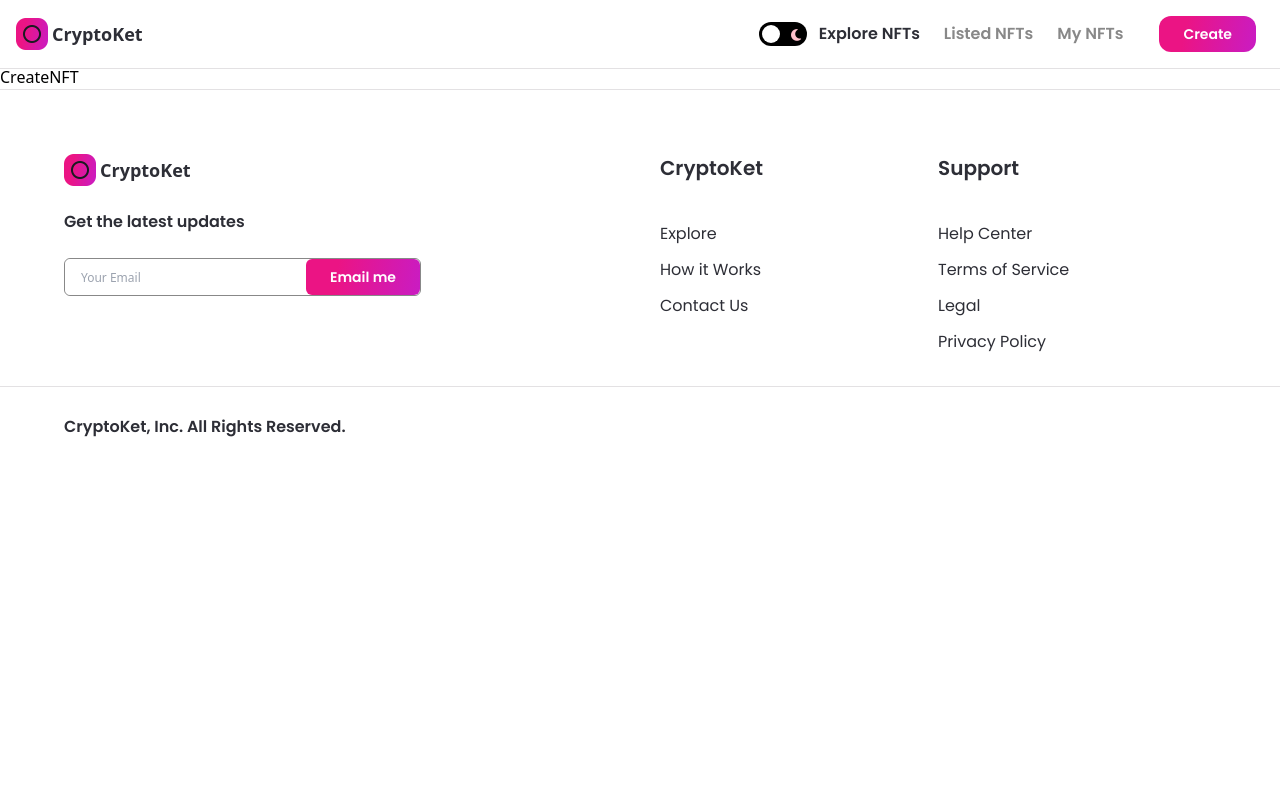
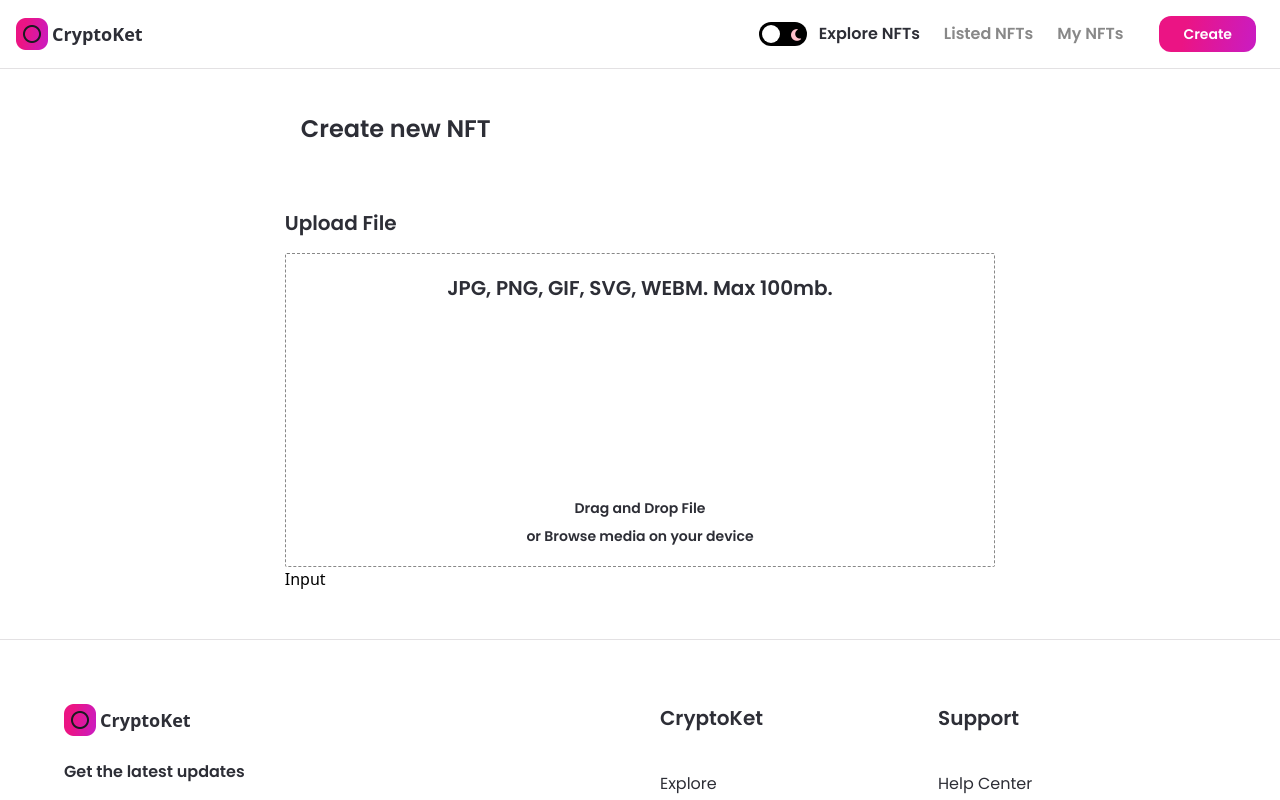
Before and after one commit to magomedov-b/bashir_nft_marketplace, a Next.js app: page /create-nft in a window 1280 px wide. Shown: the top 800 px of the page. Built offline with nearby package versions, Linux system fonts and the light colour scheme.

Commit message:
Added Hot Bids Components and logic

```diff
--- a/app/create-nft/page.js
+++ b/app/create-nft/page.js
@@ -1,8 +1,76 @@
-import React from 'react'
+'use client'
+import { useState, useMemo, useCallback, useContext } from 'react';
+import { useRouter } from 'next/router';
+import { useDropzone } from 'react-dropzone';
+import Image from 'next/image';
+import { useTheme } from 'next-themes';
+
+import { Button, Input } from '@/components';
+import images from '@/assets';
 
 const CreateNFT = () => {
+  const [fileUrl, setFileUrl] = useState(null);
+  const { theme } = useTheme();
+
+  const onDrop = useCallback(() => {
+    // upload image to the blockchain
+  }, [])
+  const { getRootProps, getInputProps, isDragActive, isDragAccept, isDragReject } = useDropzone({
+    onDrop,
+    accept: 'image/*',
+    maxSize: 5000000,
+  })
+
+  const fileStyle = useMemo(() => (
+    `dark:bg-nft-black-1 bg-white border dark:border-white border-nft-gray-2 flex flex-col items-center p-5 rounded-sm border-dashed
+    ${isDragActive && 'border-file-active'}
+    ${isDragAccept && 'border-file-accept'}
+    ${isDragReject && 'border-file-reject'}`
+  ), [isDragActive, isDragAccept, isDragReject]);
   return (
-    <div>CreateNFT</div>
+    <div className="flex justify-center sm:px-4 p-12">
+      <div className="w-3/5 md:w-full">
+        <h1 className="font-poppins dark:text-white text-nft-black-1 text-2xl minlg:text-4xl font-semibold ml-4 xs:ml-0">
+          Create new NFT
+        </h1>
+        <div className="mt-16">
+          <p className="font-poppins dark:text-white text-nft-black-1 font-semibold text-xl">Upload File</p>
+          <div className="mt-4">
+            <div {...getRootProps()} className={fileStyle}>
+              <input {...getInputProps()} />
+              <div className="flexCenter flex-col text-center">
+                <p className="font-poppins dark:text-white text-nft-black-1 font-semibold text-xl">JPG, PNG, GIF, SVG, WEBM. Max 100mb.</p>
+                <div className="my-12 w-full flex justify-center">
+                  <Image
+                    src={images.upload}
+                    width={100}
+                    height={100}
+                    style={{ objectFit: 'contain' }}
+                    alt="file upload"
+                    className={theme === 'light' && 'filter invert'}
+                  />
+                </div>
+                <p className="font-poppins dark:text-white text-nft-black-1 font-semibold text-sm">Drag and Drop File</p>
+                <p className="font-poppins dark:text-white text-nft-black-1 font-semibold text-sm mt-2">or Browse media on your device</p>
+              </div>
+            </div>
+            {fileUrl && (
+              <aside>
+                <div>
+                  <img src={fileUrl} alt='asset_file'/>
+                </div>
+              </aside>
+            )}
+          </div>
+        </div>
+        <Input
+          inputType="input"
+          title="Name"
+          placeholder="NFT name"
+          handleClick={() => {}}
+        />
+      </div>
+    </div>
   )
 }
 
--- a/app/page.js
+++ b/app/page.js
@@ -1,6 +1,6 @@
 "use client";
 import { useState, useEffect, useRef } from "react";
-import { Banner, CreatorCard } from "@/components";
+import { Banner, CreatorCard, NFTCard } from "@/components";
 import images from '@/assets'
 import { makeId } from "@/utils/makeId";
 import Image from "next/image";
@@ -88,6 +88,21 @@
             <h1 className=" flex-1font-poppins dark:text-white text-nft-black-1 text-2xl minlg:text-4xl font-semibold sm:mb-4 ">Hot Bids</h1>
             <div>SearchBar</div>
           </div>
+          <div className="mt-3 w-full flex flex-wrap justify-start md:justify-center">
+            {[1, 2, 3, 4, 5, 6, 7, 8, 9, 10].map((i) => (
+              <NFTCard
+                key={`nft-${i}`}
+                nft={{
+                  i,
+                  name: `Nifty NFT ${i}`,
+                  price: (10 - i * 0.534).toFixed(2),
+                  seller: `0x${makeId(3)}...${makeId(4)}`,
+                  owner: `0x${makeId(3)}...${makeId(4)}`,
+                  description: 'Cool NFT on Sale'
+                }}
+              />
+            ))}
+          </div>
         </div>
       </div>
     </div>
--- /dev/null
+++ b/components/Input.jsx
@@ -0,0 +1,9 @@
+import React from 'react'
+
+const Input = ({inputType,title,placeholder,handleClick}) => {
+  return (
+    <div>Input</div>
+  )
+}
+
+export default Input
--- /dev/null
+++ b/components/NFTCard.jsx
@@ -0,0 +1,32 @@
+'use client'
+import Image from 'next/image';
+import Link from 'next/link';
+
+import images from '@/assets';
+
+const NFTCard = ({ nft }) => {
+  return (
+    <Link href={{ pathname: "/nft-details", query: nft  }} >
+      <div className=" flex-1 min-w-215 max-w-max xs:max-w-none sm:w-full sm:min-w-155 minmd:min-w-256 minlg:min-w-327 dark:bg-nft-black-3 bg-white rounded-2xl p-4 m-4 minlg:m-8 sm:my-2 sm:mx-2 cursor-pointer shadow-md">
+        <div className="relative w-full h-52 sm:h-36 xs:h-56 minmd:h-60 minlg:h-300 rounded-2xl overflow-hidden">
+          <Image src={nft.image || images[`nft${nft.i}`]}
+            fill
+            style={{ objectFit: 'cover' }}
+            alt={`nft${nft.i}`}
+          />
+        </div>
+        <div className="mt-3 flex flex-col">
+          <p className="font-poppins dark:text-white text-nft-black-1 font-semibold text-sm minlg:text-xl">{nft.name}</p>
+          <div className="flexBetween mt-1 minlg:mt-3 flex-row xs:flex-col xs:items-start xs:mt-3">
+            <p className="font-poppins dark:text-white text-nft-black-1 font-semibold text-xs minlg:text-lg">
+              {nft.price} <span className="normal">ETH</span>
+            </p>
+            <p className="font-poppins dark:text-white text-nft-black-1 font-semibold text-xs minlg:text-lg">{nft.seller}</p>
+          </div>
+        </div>
+      </div>
+    </Link>
+  )
+}
+
+export default NFTCard
--- a/components/index.js
+++ b/components/index.js
@@ -3,5 +3,7 @@
 import Button from "./Button";
 import Banner from "./Banner";
 import CreatorCard from "./CreatorCard";
+import NFTCard from "./NFTCard";
+import Input from "./Input";
 
-export { Navbar, Footer, Button, Banner, CreatorCard };
+export { Navbar, Footer, Button, Banner, CreatorCard, NFTCard, Input };
--- a/utils/makeId.js
+++ b/utils/makeId.js
@@ -1,10 +1,10 @@
+
 export const makeId = (length) => {
   let result = '';
 
   const characters = 'abcdefghijklmnopqrstuvwxyz0123456789';
   const charactersLength = characters.length;
   for (let i = 0; i < length; i++) {
-
     result += characters.charAt(Math.floor(Math.random() * charactersLength));
   }
 
```
